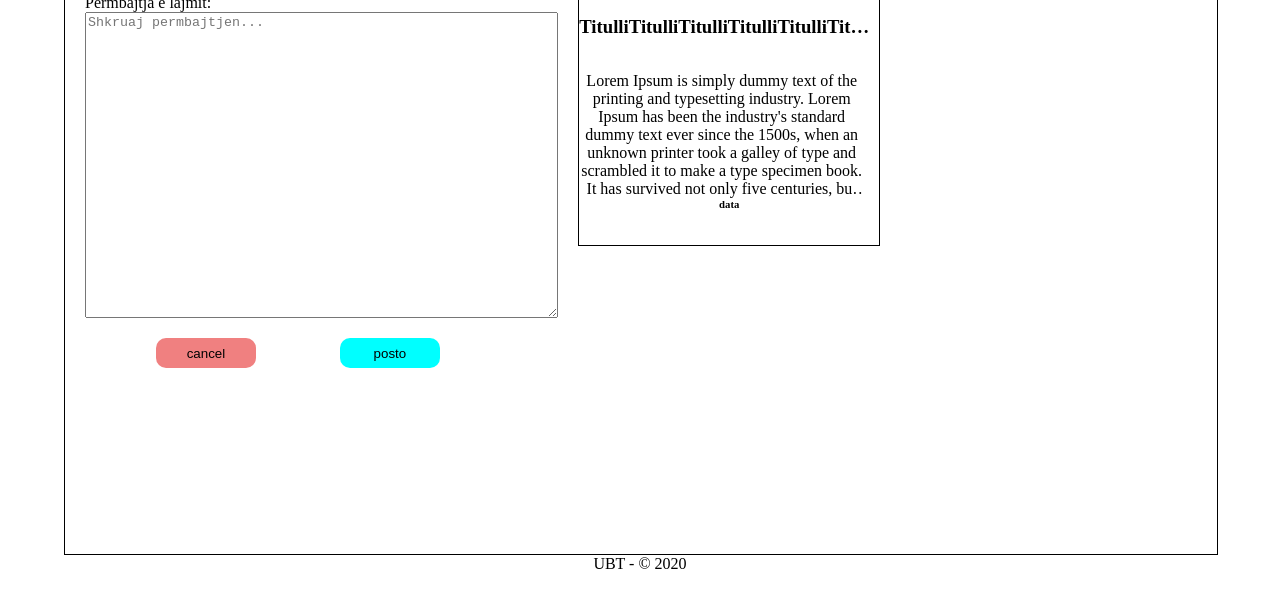
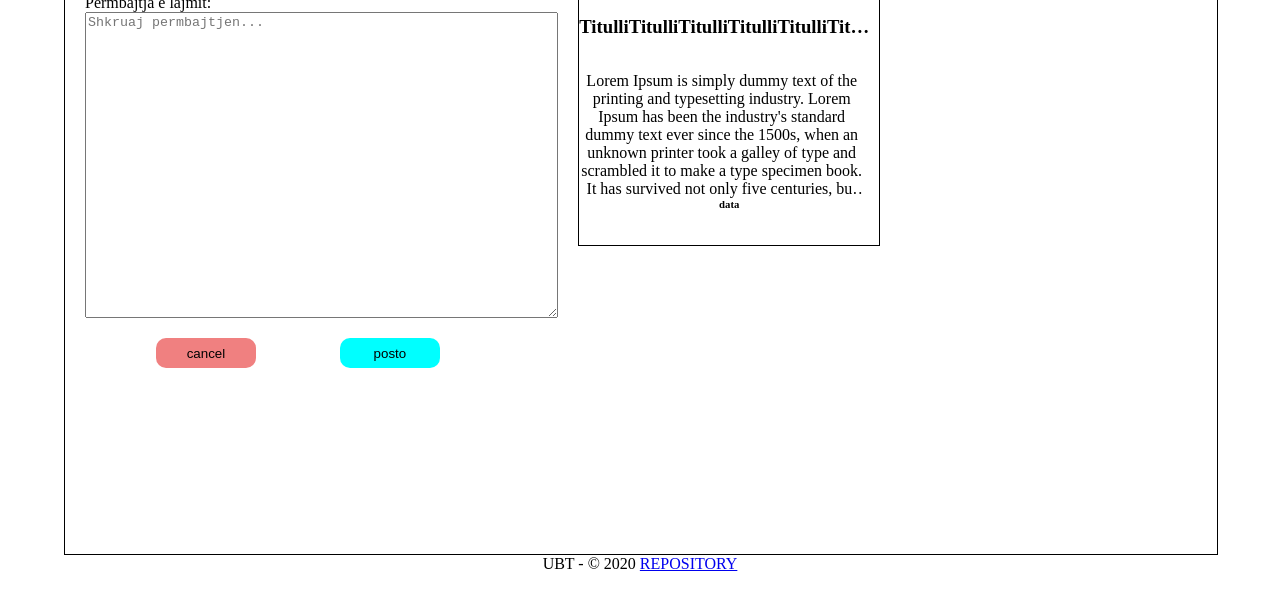
Before and after one commit to eltonboshnjaku/Java6, a plain HTML site: page index.html in a window 1280 px wide. Shown: the part 187-794 px from the top of the page. Drawn offline with Linux system fonts and the light colour scheme.

Commit message:
ushtrimi commit

```diff
--- a/index.html
+++ b/index.html
@@ -53,6 +53,7 @@
     </div>
     <footer>
         UBT - &copy; 2020
+        <a href="https://github.com/eltonboshnjaku/Java6">REPOSITORY</a>
     </footer>
     <script src="css/js.js"></script>
 </body>
```
